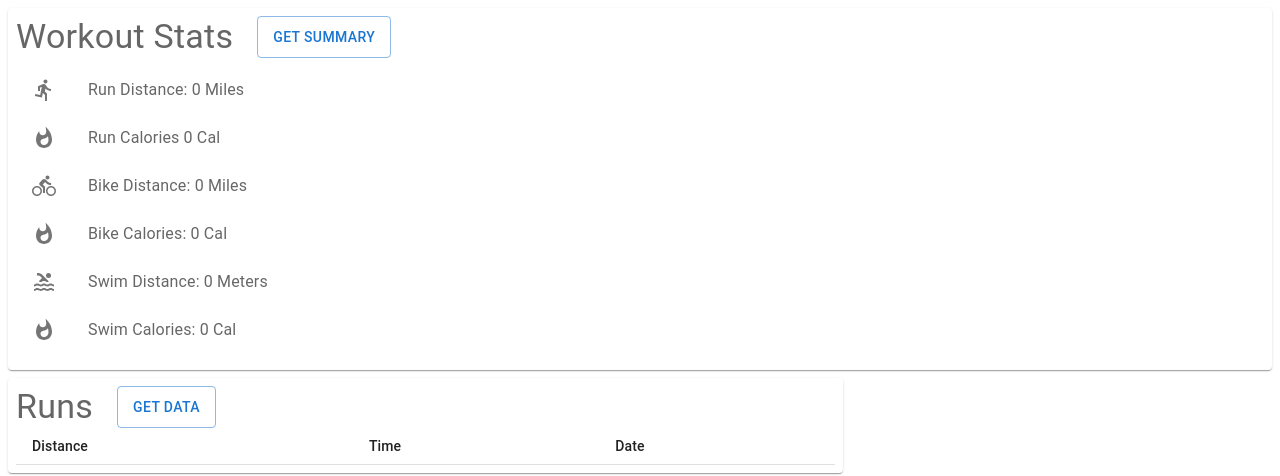
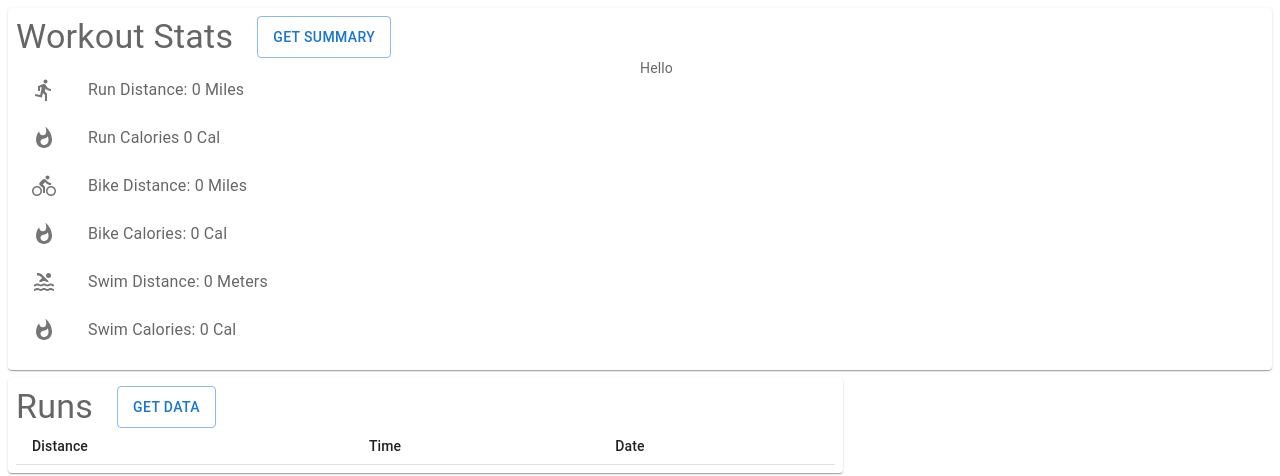
Before and after one commit to cerdamario13/Garmin-dashboard, a Next.js app: page / in a window 1280 px wide. Shown: the top 476 px of the page. Built offline with nearby package versions, Linux system fonts and the light colour scheme.

Commit message:
split summaries grid into 50% of page

```diff
--- a/src/app/components/Summaries.tsx
+++ b/src/app/components/Summaries.tsx
@@ -83,7 +83,9 @@ const Summaries = () => {
           <Button variant="outlined" onClick={() => {getRunSummary()}}>Get Summary</Button>
         </Stack>
 
-        <List>
+        <Stack direction="row">
+            <>
+                <List style={{width: '50%'}}>
 
                 <ListItemButton onClick={() => {setMilestineDistance('run')}}>
                     <ListItemIcon>
@@ -128,6 +130,17 @@ const Summaries = () => {
                 </ListItemButton>
 
                 </List>
+            </>
+
+            <>
+                Hello
+            </>
+
+
+
+
+        </Stack>
+
 
       </Stack>
 
```
Lines whose indentation alone changed are shown as unchanged.
